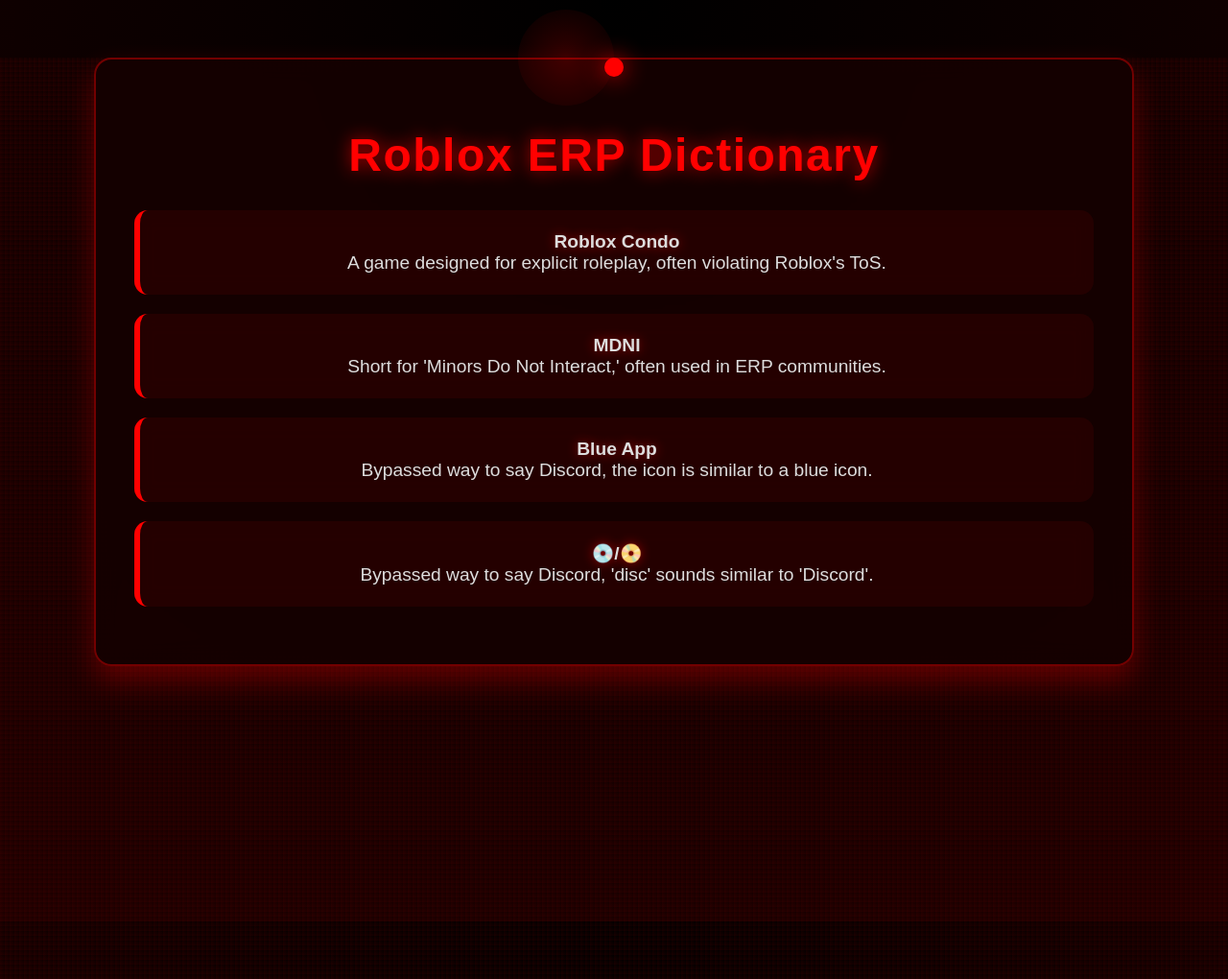
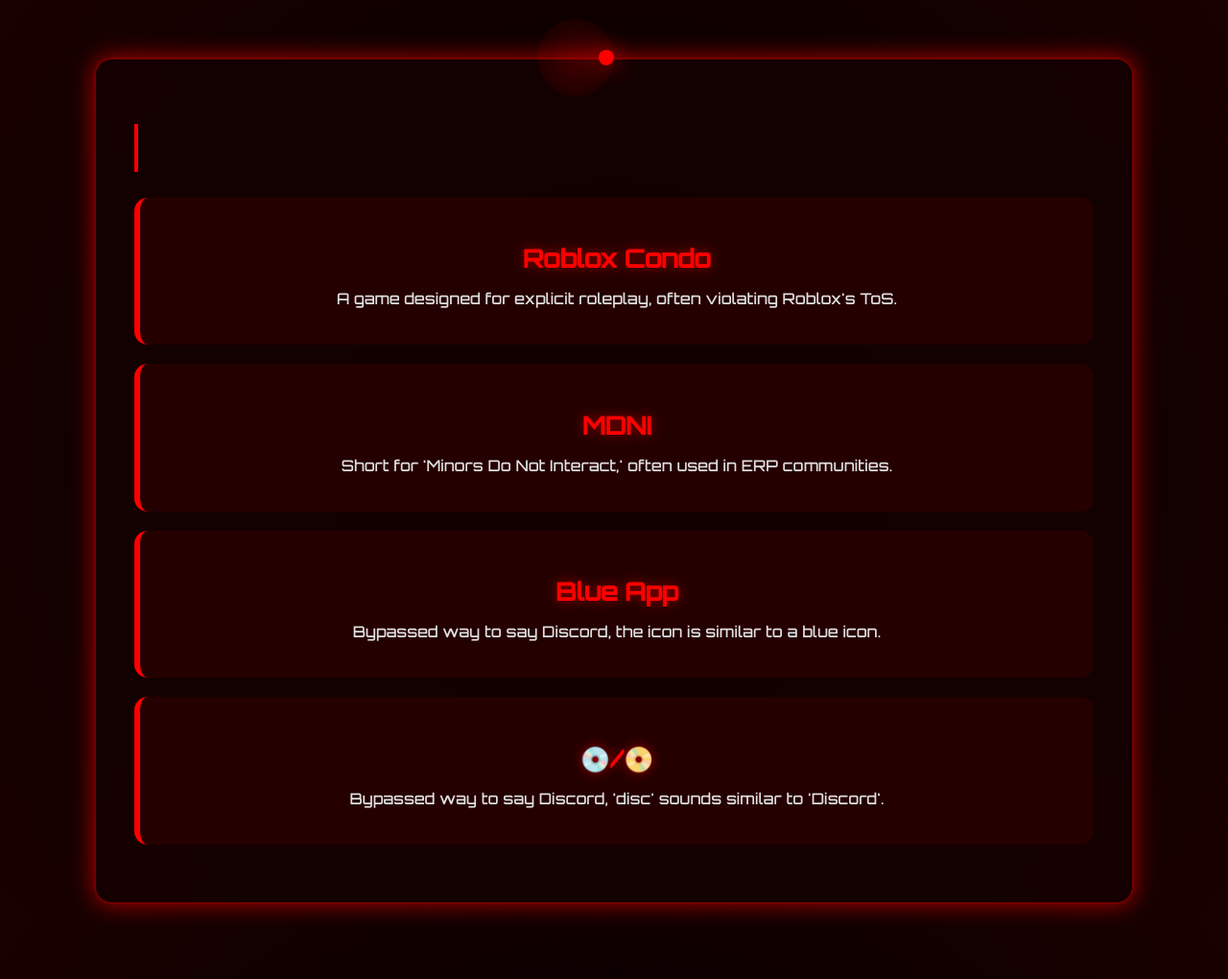
Before and after one commit to T-TGM/ERP-Definition, a Jekyll site: the page index.html, which Jekyll copies as it is, in a window 1280 px wide. Shown: the whole page at 96% size. Built offline with Jekyll 4.4.1, drawn with Linux system fonts in a browser that asks for light colours; after the commit the page ends 960 px from its top, so only the background shows below that.

Commit message:
Update index.html

```diff
--- a/index.html
+++ b/index.html
@@ -5,10 +5,12 @@
     <meta name="viewport" content="width=device-width, initial-scale=1.0">
     <title>Roblox ERP Dictionary</title>
     <style>
-        /* General Styling */
+        @import url('https://fonts.googleapis.com/css2?family=Orbitron:wght@500&display=swap');
+
+        /* 🏆 General Styling */
         body {
-            font-family: 'Poppins', sans-serif;
-            background: radial-gradient(circle at top, #000000, #1a0000);
+            font-family: 'Orbitron', sans-serif;
+            background: radial-gradient(circle at center, #000000, #1a0000);
             color: #e0e0e0;
             display: flex;
             justify-content: center;
@@ -20,35 +22,25 @@
             position: relative;
         }
 
-        /* 🔲 Animated Hacker Background */
-        body::after {
-            content: "";
-            position: absolute;
-            width: 100%;
-            height: 100%;
-            background: repeating-linear-gradient(0deg, rgba(255, 0, 0, 0.05), transparent 5px),
-                        repeating-linear-gradient(90deg, rgba(255, 0, 0, 0.05), transparent 5px);
-            z-index: -1;
-        }
-
-        /* 🔥 Visible Cursor */
+        /* 🔥 Cursor Styling */
         .cursor {
             position: fixed;
-            width: 20px;
-            height: 20px;
+            width: 16px;
+            height: 16px;
             background: red;
             border-radius: 50%;
             pointer-events: none;
             box-shadow: 0 0 25px rgba(255, 0, 0, 0.9);
             z-index: 1000;
+            transform: translate(-50%, -50%);
             transition: transform 0.06s ease-out;
         }
 
-        /* 🔥 Perfectly Centered Red Glow */
-        .cursor-glow {
+        /* 🌀 Cursor Glow Effect */
+        .cursor-trail {
             position: fixed;
-            width: 100px;
-            height: 100px;
+            width: 80px;
+            height: 80px;
             background: radial-gradient(circle, rgba(255, 0, 0, 0.2), transparent);
             border-radius: 50%;
             pointer-events: none;
@@ -57,30 +49,44 @@
             z-index: 999;
         }
 
-        /* 📜 Main Dictionary Container */
+        /* 📜 Dictionary Container */
         .container {
             width: 90%;
             max-width: 1000px;
             background: rgba(20, 0, 0, 0.9);
             padding: 40px;
             border-radius: 18px;
-            box-shadow: 0 15px 30px rgba(255, 0, 0, 0.3);
             text-align: center;
             backdrop-filter: blur(12px);
             border: 2px solid rgba(255, 0, 0, 0.4);
             position: relative;
             overflow: hidden;
+            box-shadow: 0 0 20px rgba(255, 0, 0, 0.6);
+            animation: glowBorder 2s infinite alternate ease-in-out;
         }
 
-        /* 🔥 Red Neon Title */
+        /* 🔥 Glowing Animated Border */
+        @keyframes glowBorder {
+            from { box-shadow: 0 0 20px rgba(255, 0, 0, 0.6); }
+            to { box-shadow: 0 0 40px rgba(255, 0, 0, 0.9); }
+        }
+
+        /* 🔥 Typing Effect on Title */
         h1 {
-            font-size: 3em;
+            font-size: 2.5em;
             color: red;
-            margin-bottom: 30px;
-            text-shadow: 0 0 18px rgba(255, 0, 0, 0.7);
+            text-shadow: 0 0 12px rgba(255, 0, 0, 0.7);
             letter-spacing: 1.5px;
-            position: relative;
-            z-index: 10;
+            overflow: hidden;
+            white-space: nowrap;
+            border-right: 4px solid red;
+            width: 0;
+            animation: typing 2.5s steps(30, end) forwards;
+        }
+
+        @keyframes typing {
+            from { width: 0; }
+            to { width: 100%; }
         }
 
         /* 💥 Definition Box Styling */
@@ -91,19 +97,17 @@
             margin-bottom: 20px;
             transition: transform 0.3s ease, box-shadow 0.3s ease;
             border-left: 6px solid red;
-            backdrop-filter: blur(10px);
             position: relative;
             overflow: hidden;
         }
 
-        /* 🔥 3D Depth Hover Effect */
+        /* 💀 Shockwave Hover Effect */
         .definition:hover {
-            transform: scale(1.08) rotateX(5deg) rotateY(-5deg);
+            transform: scale(1.08);
             box-shadow: 0 0 35px rgba(255, 0, 0, 0.6);
             background: rgba(50, 0, 0, 0.95);
         }
 
-        /* 🌟 Hover Glow Line */
         .definition::after {
             content: "";
             position: absolute;
@@ -120,7 +124,17 @@
             opacity: 1;
         }
 
-        /* 🎭 Term Styling */
+        /* 🌟 Glitch Text Effect */
+        .glitch {
+            animation: glitch 0.8s infinite alternate;
+        }
+
+        @keyframes glitch {
+            from { text-shadow: 2px 2px red; }
+            to { text-shadow: -2px -2px red; }
+        }
+
+        /* Definition Text */
         .term {
             font-weight: bold;
             font-size: 1.6em;
@@ -129,22 +143,16 @@
             text-shadow: 0 0 12px rgba(255, 0, 0, 0.5);
         }
 
-        /* Definition Text */
-        .definition p {
-            margin: 0;
-            font-size: 1.2em;
-            color: #ddd;
-        }
     </style>
 </head>
 <body>
     <!-- 🔥 Cursor Effects -->
     <div class="cursor"></div>
-    <div class="cursor-glow"></div>
+    <div class="cursor-trail"></div>
 
     <!-- 📜 Dictionary Container -->
     <div class="container">
-        <h1>Roblox ERP Dictionary</h1>
+        <h1 class="glitch">Roblox ERP Dictionary</h1>
         <div id="definitions"></div>
     </div>
 
@@ -172,23 +180,14 @@
 
         /* 🔥 Dynamic Cursor Effects */
         const cursor = document.querySelector('.cursor');
-        const cursorGlow = document.querySelector('.cursor-glow');
+        const cursorTrail = document.querySelector('.cursor-trail');
 
         document.addEventListener("mousemove", (event) => {
             let x = event.clientX;
             let y = event.clientY;
 
             cursor.style.transform = `translate(${x}px, ${y}px)`;
-            cursorGlow.style.transform = `translate(${x}px, ${y}px)`;
-        });
-
-        /* 🔊 Sound Effect (Optional) */
-        document.querySelectorAll(".definition").forEach(def => {
-            def.addEventListener("mouseenter", () => {
-                let audio = new Audio("hover.mp3"); // Change to a valid sound file
-                audio.volume = 0.3;
-                audio.play();
-            });
+            cursorTrail.style.transform = `translate(${x}px, ${y}px)`;
         });
 
     </script>
```
